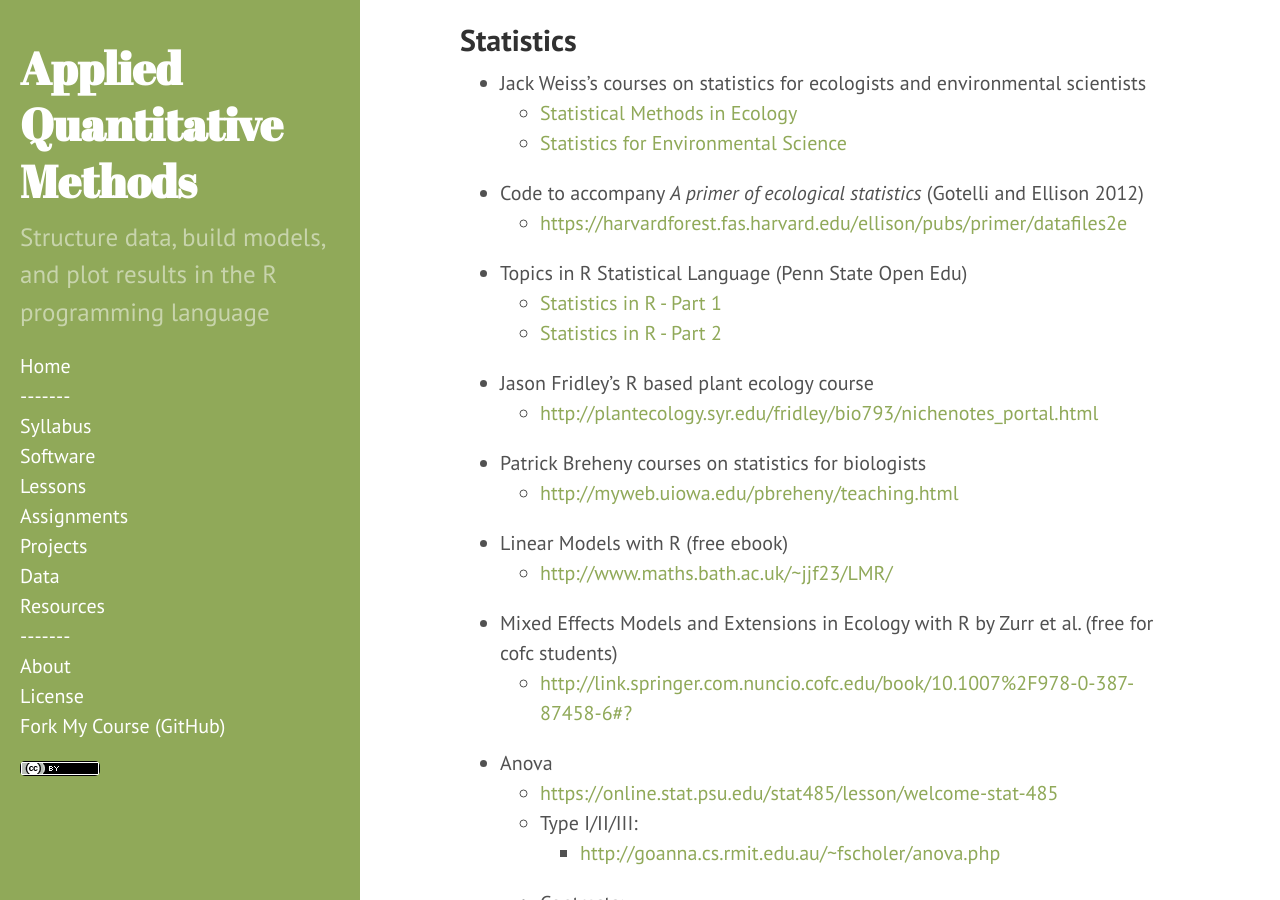
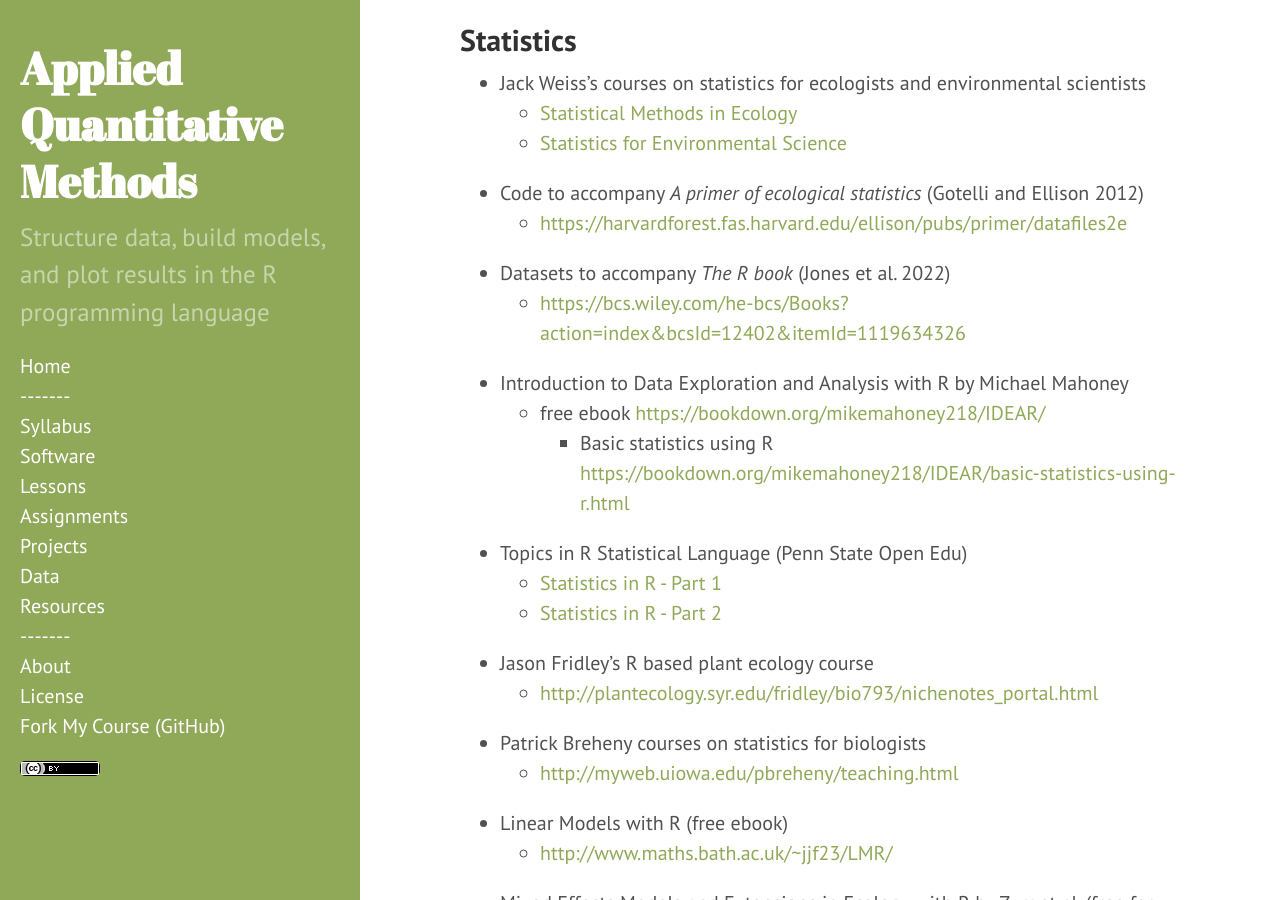
Before and after one commit to dmcglinn/quant_methods, a Jekyll site: the page built from resources.md, in a window 1280 px wide and 900 px high, scrolled down 987 px. Built offline with Jekyll 4.4.1, drawn with Linux system fonts in a browser that asks for light colours.

Commit message:
Add data to acompany R books to resources page

```diff
--- a/resources.md
+++ b/resources.md
@@ -34,6 +34,11 @@ content <http://www.dataschool.io/>
     - [Statistics for Environmental Science](https://sakai.unc.edu/access/content/group/2842013b-58f5-4453-aa8d-3e01bacbfc3d/public/Ecol562_Spring2012/index.html)
 * Code to accompany *A primer of ecological statistics* (Gotelli and Ellison 2012)
     - <https://harvardforest.fas.harvard.edu/ellison/pubs/primer/datafiles2e>
+* Datasets to accompany *The R book* (Jones et al. 2022)
+    - <https://bcs.wiley.com/he-bcs/Books?action=index&bcsId=12402&itemId=1119634326>
+* Introduction to Data Exploration and Analysis with R by Michael Mahoney
+    - free ebook <https://bookdown.org/mikemahoney218/IDEAR/>
+        - Basic statistics using R <https://bookdown.org/mikemahoney218/IDEAR/basic-statistics-using-r.html>
 * Topics in R Statistical Language (Penn State Open Edu)
     - [Statistics in R - Part 1](https://online.stat.psu.edu/stat484/)
     - [Statistics in R - Part 2](https://online.stat.psu.edu/stat485/)
```
